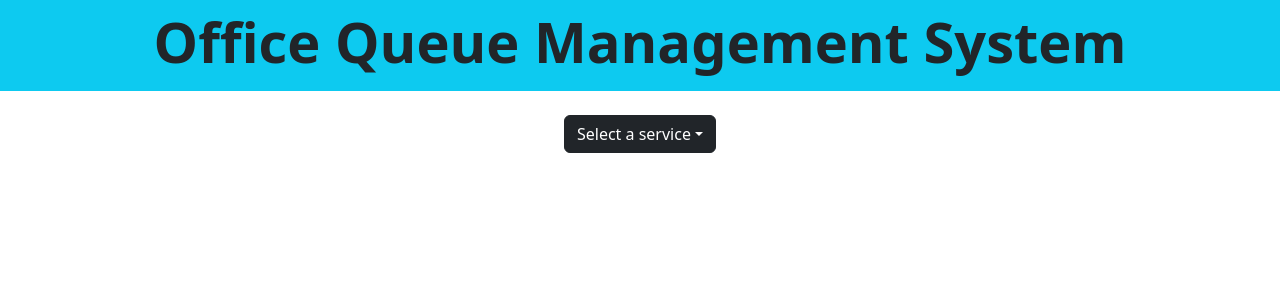
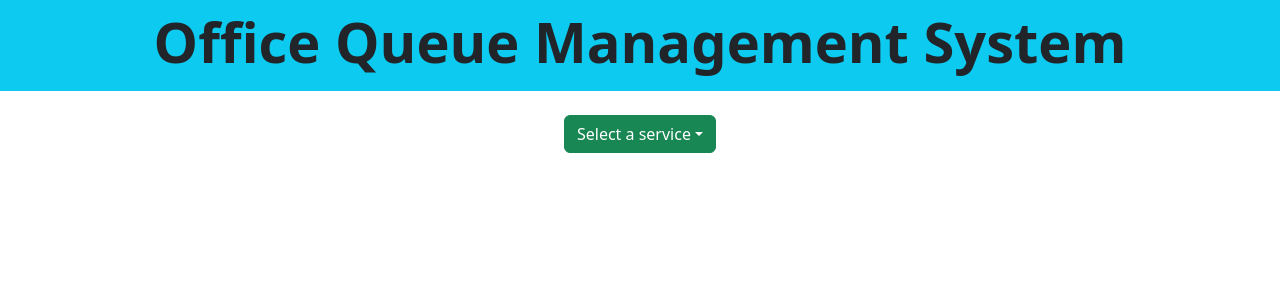
Before and after one commit to Digre01/SE_II_11_OQ, a React app in the folder frontend/: page /customer in a window 1280 px wide. Shown: the top 300 px of the page. Built offline with nearby package versions, Linux system fonts and the light colour scheme; the HTML template or start-up script is replaced by a standard one.

Commit message:
Refactor CustomerHome, dynamic service selection

```diff
--- a/frontend/src/components/CustomerHome.jsx
+++ b/frontend/src/components/CustomerHome.jsx
@@ -1,18 +1,34 @@
+import { useState } from 'react'
 import { Dropdown } from 'react-bootstrap'
 
 function CustomerHome() {
+    const [selectedService, setSelectedService] = useState(null);
+
+    const mockServices = [
+        { id: "S1", name: "Service 1" },
+        { id: "S2", name: "Service 2" },
+        { id: "S3", name: "Service 3" },
+        { id: null, name: "None" }
+    ];
+
+    const handleSelect = (eventKey) => {
+        setSelectedService(eventKey);
+    }
+
     return (
         <>
-        <Dropdown>
-            <Dropdown.Toggle variant='dark' id="dropdown-basic">
-                Select a service
+        <Dropdown onSelect={handleSelect}>
+            <Dropdown.Toggle variant='success' id="dropdown-basic">
+                {selectedService
+                    ? mockServices.find(s => s.id === selectedService).name
+                    : "Select a service"
+                }
             </Dropdown.Toggle>
 
-            <Dropdown.Menu>
-                <Dropdown.Item>Service 1</Dropdown.Item>
-                <Dropdown.Item>Service 2</Dropdown.Item>
-                <Dropdown.Item>Service 3</Dropdown.Item>
-                <Dropdown.Item>None</Dropdown.Item>
+            <Dropdown.Menu>     {/**il valore deve essere preso dal backend e messo come value */}
+                {mockServices.map(s => (
+                    <Dropdown.Item key={s.id} eventKey={s.id}>{s.name}</Dropdown.Item>
+                ))}
             </Dropdown.Menu>
         </Dropdown>
         </>
```
